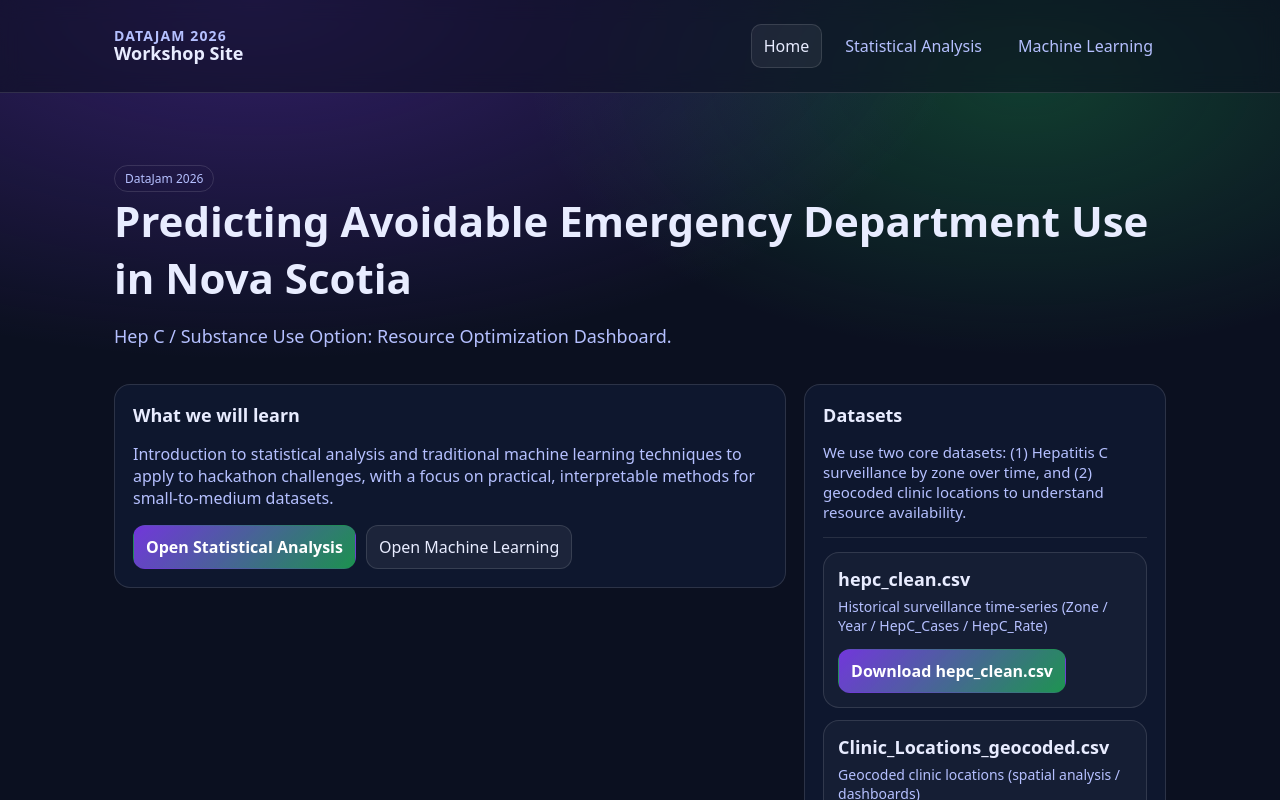
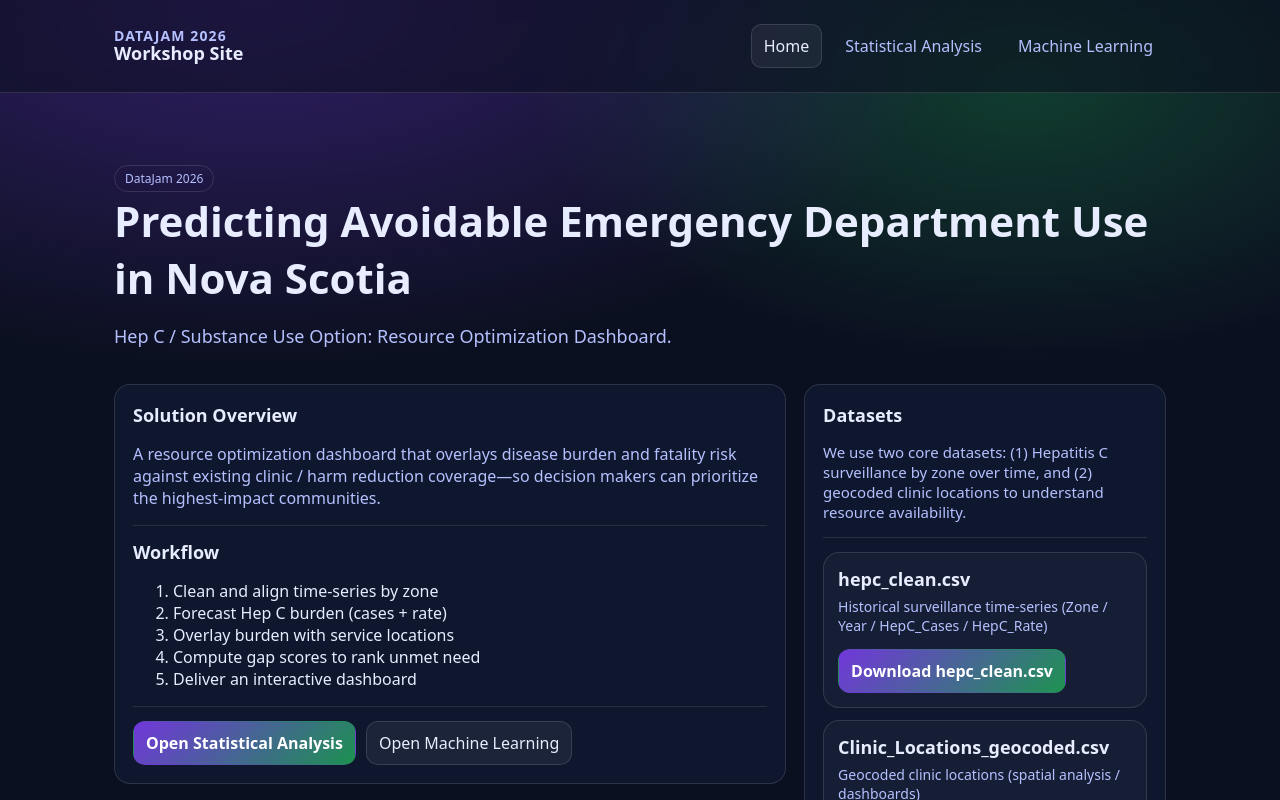
Before and after one commit to A00488698/datajam2026, a React (Vite) app: page /#/ in a window 1280 px wide. Shown: the top 800 px of the page. Built offline with nearby package versions, Linux system fonts and the light colour scheme.

Commit message:
Home: replace learning blurb with solution workflow overview

```diff
--- a/src/pages/Home.tsx
+++ b/src/pages/Home.tsx
@@ -13,11 +13,24 @@ export default function Home() {
 
       <div className="grid">
         <div className="card">
-          <h2>What we will learn</h2>
+          <h2>Solution Overview</h2>
           <p className="lead" style={{ fontSize: 16 }}>
-            Introduction to statistical analysis and traditional machine learning techniques to apply to hackathon
-            challenges, with a focus on practical, interpretable methods for small-to-medium datasets.
+            A resource optimization dashboard that overlays disease burden and fatality risk against existing clinic / harm
+            reduction coverage—so decision makers can prioritize the highest-impact communities.
           </p>
+
+          <div className="divider" />
+
+          <h2>Workflow</h2>
+          <ol>
+            <li>Clean and align time-series by zone</li>
+            <li>Forecast Hep C burden (cases + rate)</li>
+            <li>Overlay burden with service locations</li>
+            <li>Compute gap scores to rank unmet need</li>
+            <li>Deliver an interactive dashboard</li>
+          </ol>
+
+          <div className="divider" />
 
           <div className="btnrow">
             <Link className="btn primary" to="/statistical-analysis">
```
